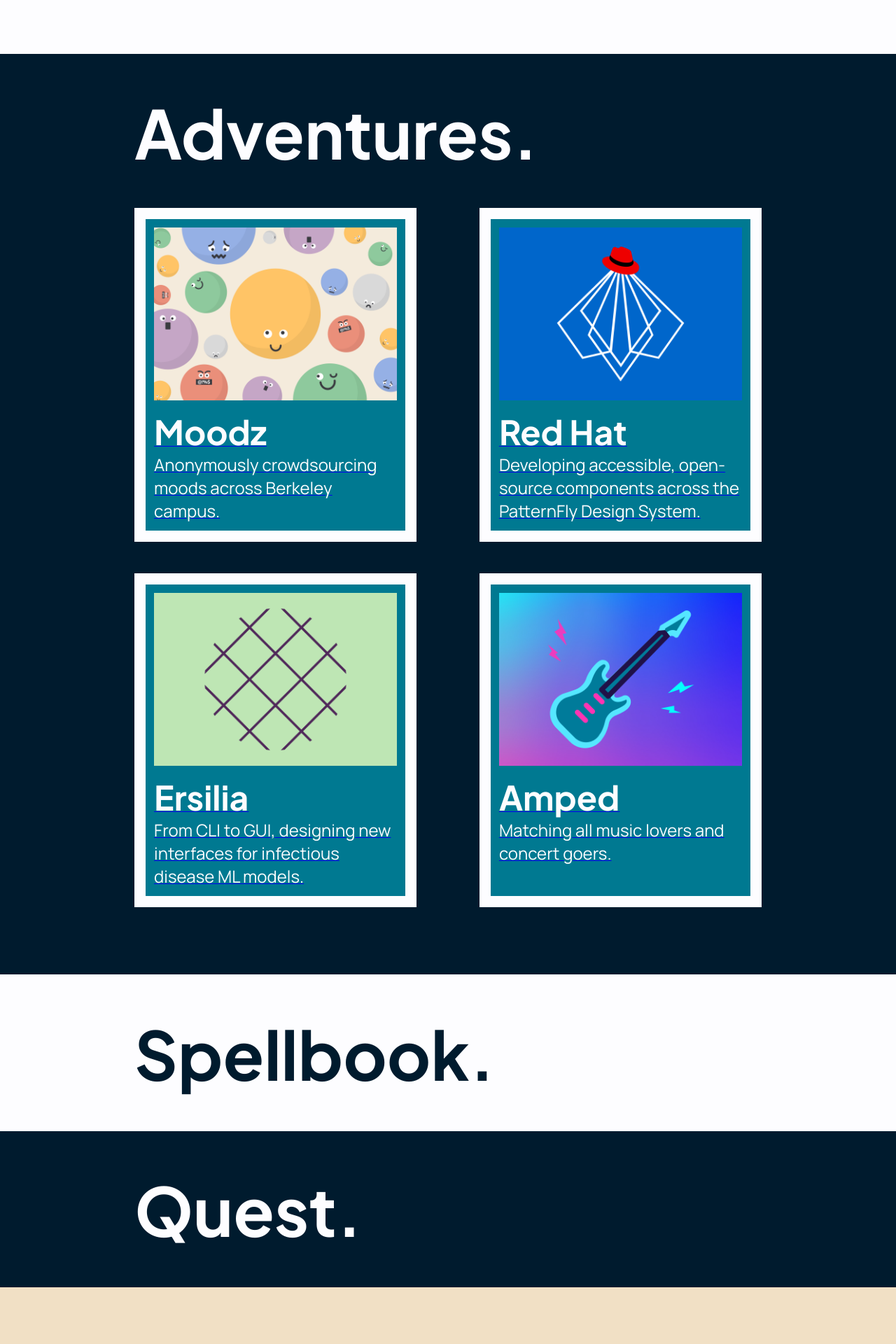
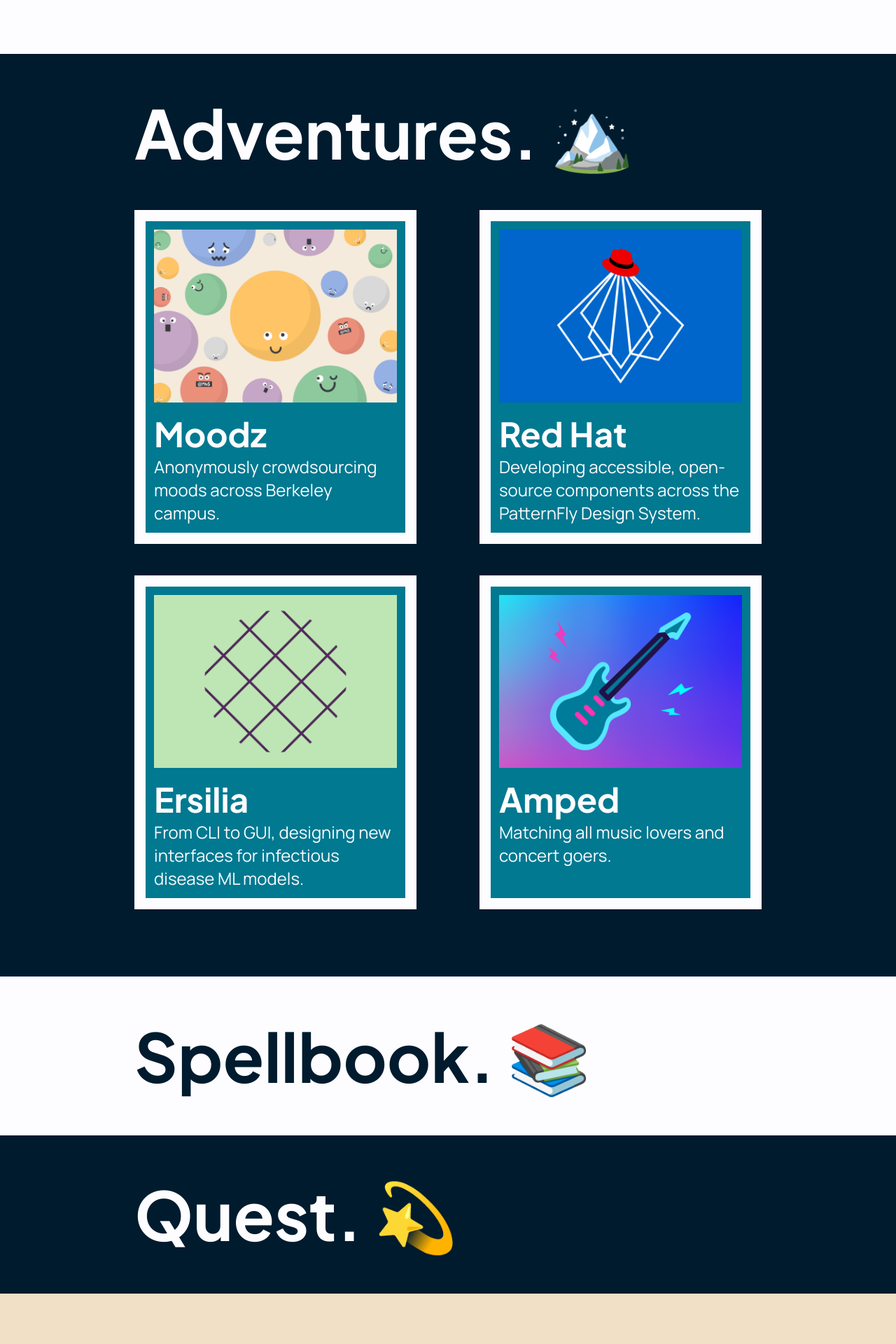
Before and after one commit to andyyvo/andyyvo-react, a React (Create React App) app: page / in a window 1280 px wide. Shown: the part 540-2460 px from the top of the page at 70% size. Built offline with nearby package versions, Linux system fonts and the light colour scheme.

Commit message:
emojis to the page

```diff
--- a/src/App.css
+++ b/src/App.css
@@ -454,4 +454,8 @@ body {
   font-weight: 400;
 }
 
+a {
+  text-decoration: none;
+}
+
 /*# sourceMappingURL=App.css.map */
--- a/src/components/Footer/FooterBar.tsx
+++ b/src/components/Footer/FooterBar.tsx
@@ -11,7 +11,7 @@ import { Footer } from "./Footer";
 export const FooterBar: React.FunctionComponent = () => {
   const footerContent = (
     <>
-      <HeaderText type="header3">Let's make some <a target="_blank" rel="noopener noreferrer" href="mailto:andyvo@berkeley.edu"><span className="textcolor-teal underline">magic!</span></a></HeaderText>
+      <HeaderText type="header3">Let's make some <a target="_blank" rel="noopener noreferrer" href="mailto:andyvo@berkeley.edu"><span className="textcolor-teal underline">magic!</span></a> 🪄</HeaderText>
     </>
   );
 
--- a/src/pages/HomePage.tsx
+++ b/src/pages/HomePage.tsx
@@ -39,7 +39,7 @@ export const HomePage: React.FunctionComponent = () => {
   /** my adventure log! saving a lot of data... */
   const homePageAdventures = (
     <Screen backgroundColor="blue">
-      <HeaderText type="header1" color="white">Adventures.</HeaderText>
+      <HeaderText type="header1" color="white">Adventures. 🏔️</HeaderText>
       <div className="adventure-section">
         {adventuresShown?.slice(0,numShown).map((adventure, index) => (
           <AdventureCard
@@ -62,14 +62,14 @@ export const HomePage: React.FunctionComponent = () => {
   /** take a peek into my level 999 spellbook */
   const homePageSpellbook = (
     <Screen backgroundColor="white">
-      <HeaderText type="header1">Spellbook.</HeaderText>
+      <HeaderText type="header1">Spellbook. 📚</HeaderText>
     </Screen>
   );
 
   /** main story quest */
   const homePageQuest = (
     <Screen backgroundColor="blue">
-      <HeaderText classname="headertext textcolor-white" type="header1">Quest.</HeaderText>
+      <HeaderText classname="headertext textcolor-white" type="header1">Quest. 💫</HeaderText>
     </Screen>
   );
 
--- a/src/styles/index.scss
+++ b/src/styles/index.scss
@@ -28,3 +28,7 @@ body {
   font-style: normal;
   font-weight: 400;
 }
+
+a {
+  text-decoration: none;
+}
```
Also changed, not shown: 1 other file (tests, documents, lock files or other folders).
